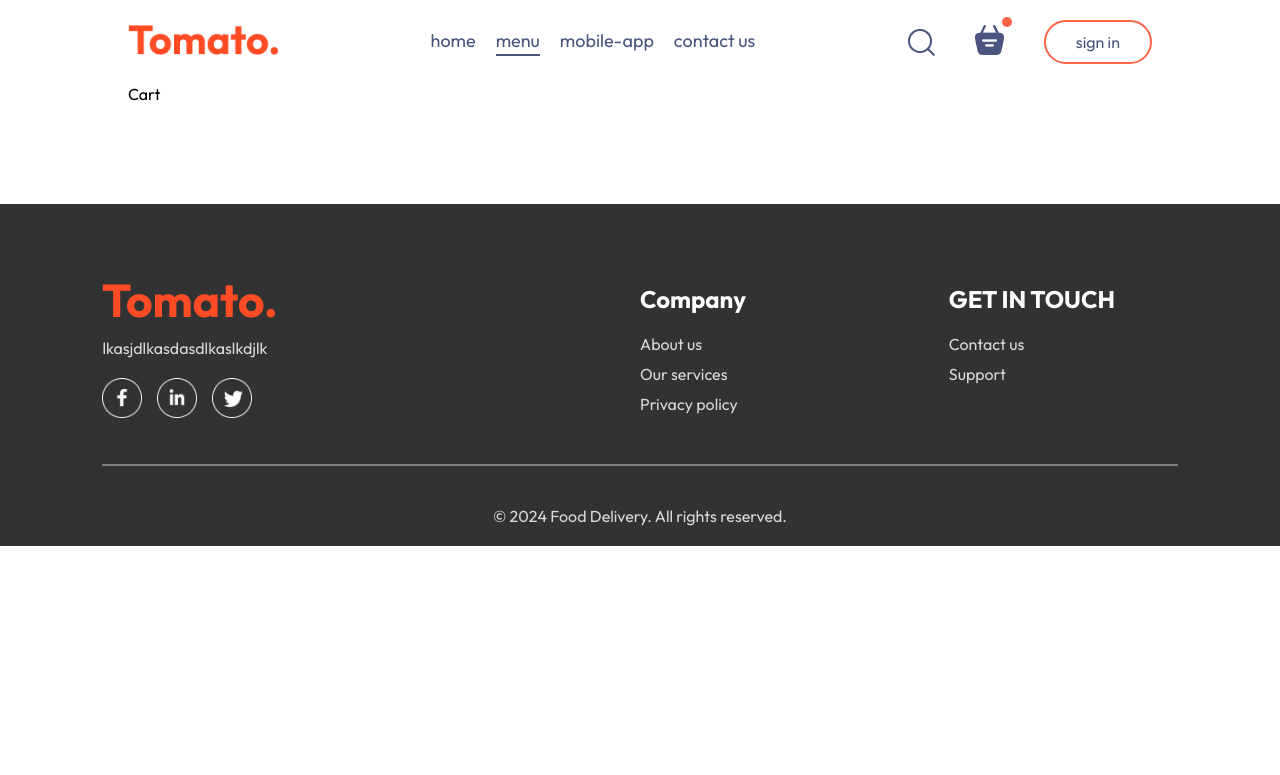
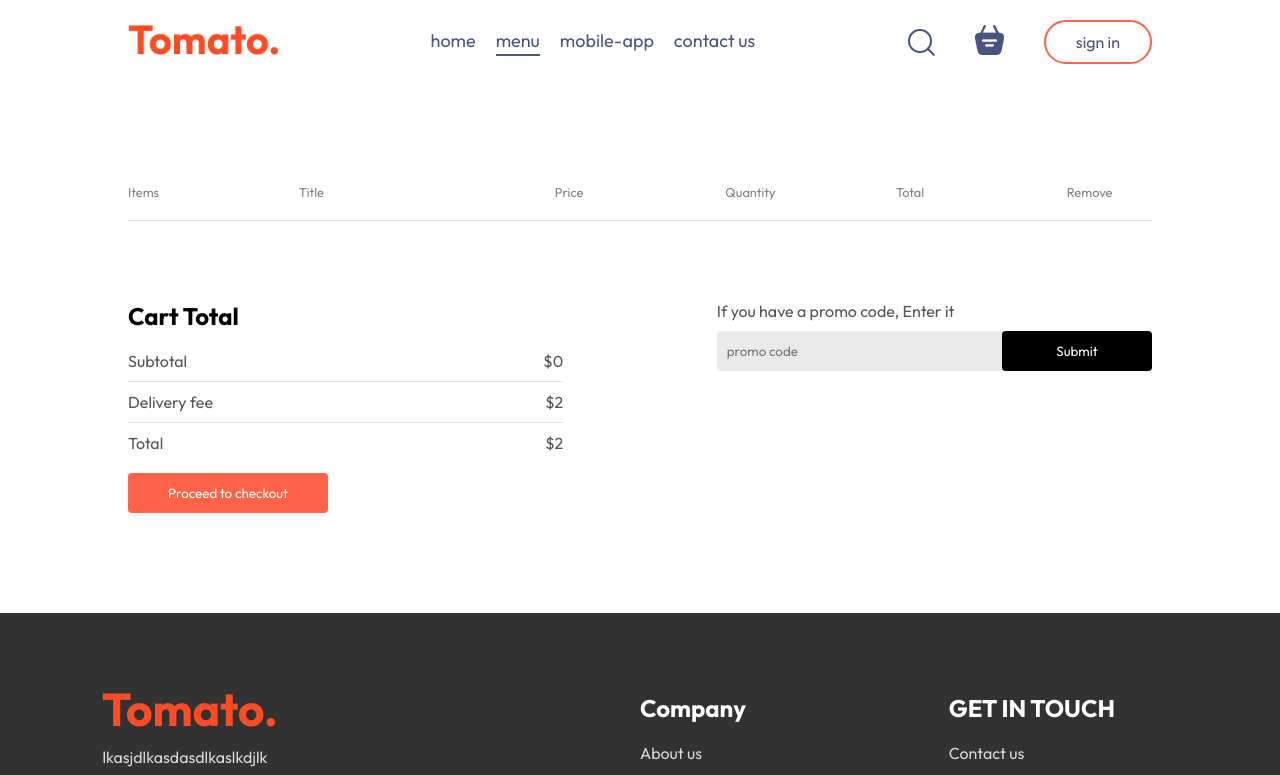
Before and after one commit to truongnhat140104/CNPM, a React (Vite) app in the folder food-deliver/front-end/: page /cart in a window 1280 px wide. Shown: the top 775 px of the page. Built offline with nearby package versions, Linux system fonts and the light colour scheme.

Commit message:
add and done Cart

```diff
--- a/food-deliver/front-end/src/component/Navbar/Navbar.jsx
+++ b/food-deliver/front-end/src/component/Navbar/Navbar.jsx
@@ -1,11 +1,13 @@
-import React, { useState } from 'react'
+import React, { useState, useContext } from 'react'
 import './Navbar.css'
 import { assets } from '../../assets/assets'
 import { Link } from 'react-router-dom'
+import { StoreContext } from '../../context/StoreContext'
 
 const Navbar = ({setShowLogin}) => {
 
   const [menu, setMenu] = useState("menu");
+  const {getTotalCartAmount} = useContext(StoreContext);
 
   return (
     <div className='navbar'>
@@ -27,7 +29,7 @@
           <Link to='/cart'>
             <img src={assets.basket_icon} alt="" />
           </Link>
-          <div className="dot"></div>
+          <div className={getTotalCartAmount()===0?"":"dot"}></div>
         </div>
         <button onClick={()=>setShowLogin(true)}>sign in</button>
       </div>
--- a/food-deliver/front-end/src/context/StoreContext.jsx
+++ b/food-deliver/front-end/src/context/StoreContext.jsx
@@ -21,15 +21,23 @@
         setCartItems(prev => ({ ...prev, [id]: prev[id] - 1 }));
     }
 
-    useEffect(() => {
-        console.log(cartItems);
-    }, [cartItems]);
+    const getTotalCartAmount = () => {
+        let totalAmount = 0;
+        for (const item in cartItems) {
+            if (cartItems[item] > 0) {
+                let itemInfo = food_list.find((food) => food._id === item);
+                totalAmount += cartItems[item] * itemInfo.price;
+            }
+        }
+        return totalAmount;
+    }
 
     const contextValue = {
         food_list,
         cartItems,
         addToCart,
-        removeFromCart
+        removeFromCart,
+        getTotalCartAmount,
     }
     return (
         <StoreContext.Provider value={contextValue}>
--- a/food-deliver/front-end/src/pages/Cart/Cart.css
+++ b/food-deliver/front-end/src/pages/Cart/Cart.css
@@ -0,0 +1,97 @@
+.cart {
+    margin-top: 100px;
+}
+
+.cart-items-title {
+    display: grid;
+    grid-template-columns: 1fr 1.5fr 1fr 1fr 1fr 0.5fr;
+    align-items: center;
+    color: grey;
+    font-size: max(1vw, 12px);
+}
+
+.cart-items-item {
+    margin: 10px 0px;
+    color: black;
+}
+
+.cart-items-item img {
+    width: 50px;
+}
+
+.cart hr{
+    height: 1px;
+    background-color: #e2e2e2;
+    border: none;
+}
+
+.cart-items-item .cross{
+    cursor: pointer;
+}
+
+.cart-bottom {
+    margin-top: 80px;
+    display: flex;
+    justify-content: space-between;
+    gap: max(12vw, 20px);
+}
+
+.cart-total {
+    flex: 1;
+    display: flex;
+    flex-direction: column;
+    gap: 20px;
+}
+
+.cart-total-details {
+    display: flex;
+    justify-content: space-between;
+    color: #555;
+}
+
+.cart-total hr {
+    margin: 10px 0px;
+}
+
+.cart-total button {
+    border: none;
+    color: white;
+    background-color: tomato;
+    width: max(15vw, 200px);
+    padding: 12px 0px;
+    border-radius: 4px;
+    cursor: pointer;
+}
+
+.cart-promocode {
+    flex: 1;
+}
+
+.cart-promocode p {
+    color: #555;
+}
+
+.cart-promocode-input {
+    margin-top: 10px;
+    display: flex;
+    justify-content: space-between;
+    align-items: center;
+    background-color: #eaeaea;
+    border-radius: 4px;
+}
+
+.cart-promocode-input input {
+    background: transparent;
+    border: none;
+    outline: none;
+    padding-left: 10px;
+}
+
+.cart-promocode-input button {
+    width: max(10vw, 150px);
+    padding: 12px 5px;
+    background-color: black;
+    border: none;
+    color: white;
+    border-radius: 4px;
+}
--- a/food-deliver/front-end/src/pages/Cart/Cart.jsx
+++ b/food-deliver/front-end/src/pages/Cart/Cart.jsx
@@ -1,8 +1,73 @@
-import React from 'react'
+import React, {useContext} from 'react'
+import './Cart.css'
+import { StoreContext } from '../../context/StoreContext'
 
 const Cart = () => {
+
+  const {cartItems, food_list, removeFromCart, getTotalCartAmount} = useContext(StoreContext)
+
   return (
-    <div>Cart</div>
+    <div className='cart'>
+      <div className="cart-items">
+        <div className="cart-items-title">
+          <p>Items</p>
+          <p>Title</p>
+          <p>Price</p>
+          <p>Quantity</p>
+          <p>Total</p>
+          <p>Remove</p>
+        </div>
+        <br />
+        <hr />
+        {food_list.map((item,index)=>{
+          if(cartItems[item._id]>0){
+            return (
+              <div key={item._id} className='cart-items-title cart-items-item'>
+                <img src={item.image} alt="" />
+                <p>{item.name}</p>
+                <p>{item.price}</p>
+                <p>{cartItems[item._id]}</p>
+                <p>${item.price*cartItems[item._id]}</p>
+                <p onClick={()=>removeFromCart(item._id)} className='cross'>x</p>
+                <hr />
+              </div>
+            )}
+        })}
+      </div>
+      <div className="cart-bottom">
+        <div className="cart-total">
+          <h2>Cart Total</h2>
+          <div>
+            <div className="cart-total-details">
+              <p>Subtotal</p>
+              <p>${getTotalCartAmount()}</p>
+            </div>
+            <hr />
+
+            <div className="cart-total-details">
+              <p>Delivery fee</p>
+              <p>${2}</p>
+            </div>
+            <hr />
+
+            <div className="cart-total-details">
+              <p>Total</p>
+              <p>${getTotalCartAmount()+2}</p>
+            </div>
+          </div>
+          <button>Proceed to checkout</button>
+        </div>
+        <div className='cart-promocode'>
+          <div>
+            <p>If you have a promo code, Enter it</p>
+            <div className="cart-promocode-input">
+              <input type="text" name="" id="" placeholder='promo code' />
+              <button>Submit</button>
+            </div>
+          </div>
+        </div>
+      </div>
+    </div>
   )
 }
 
```
